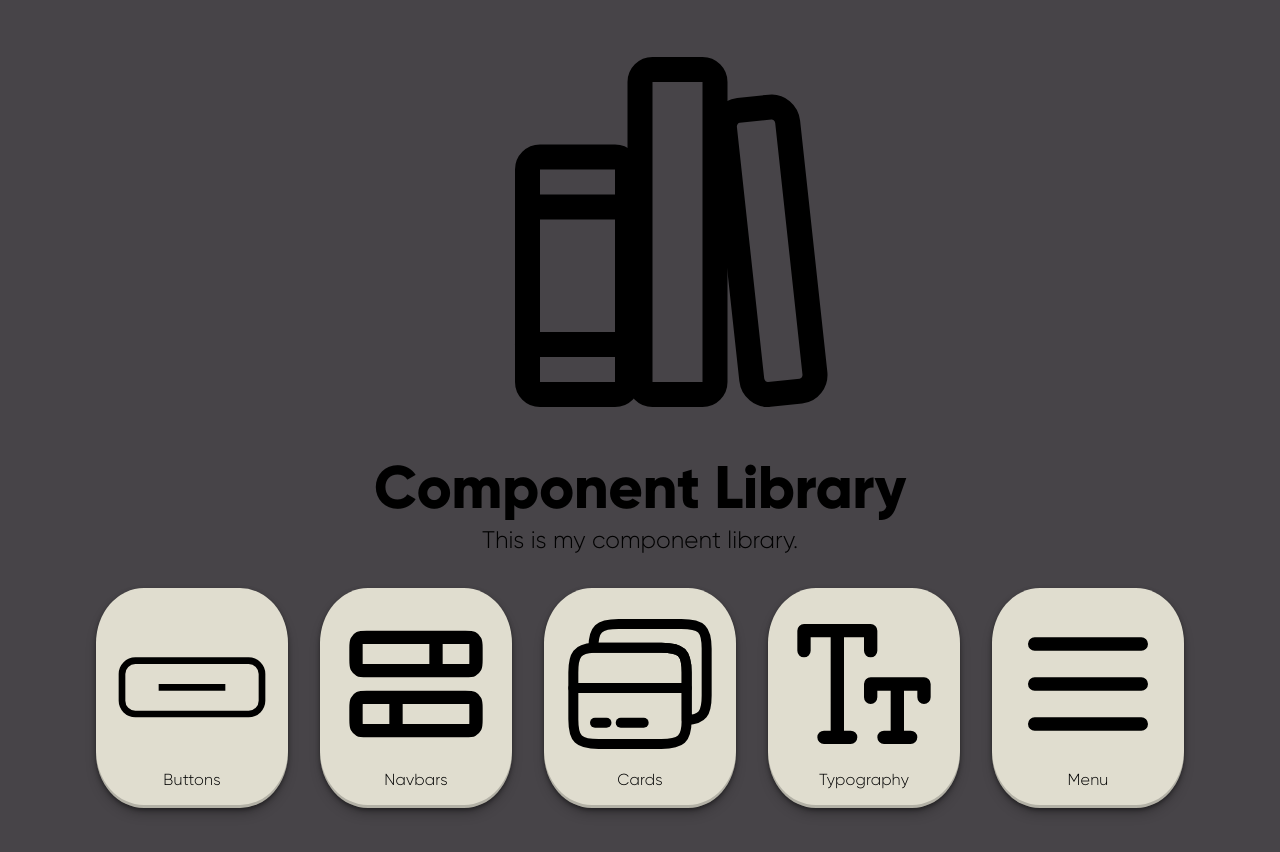
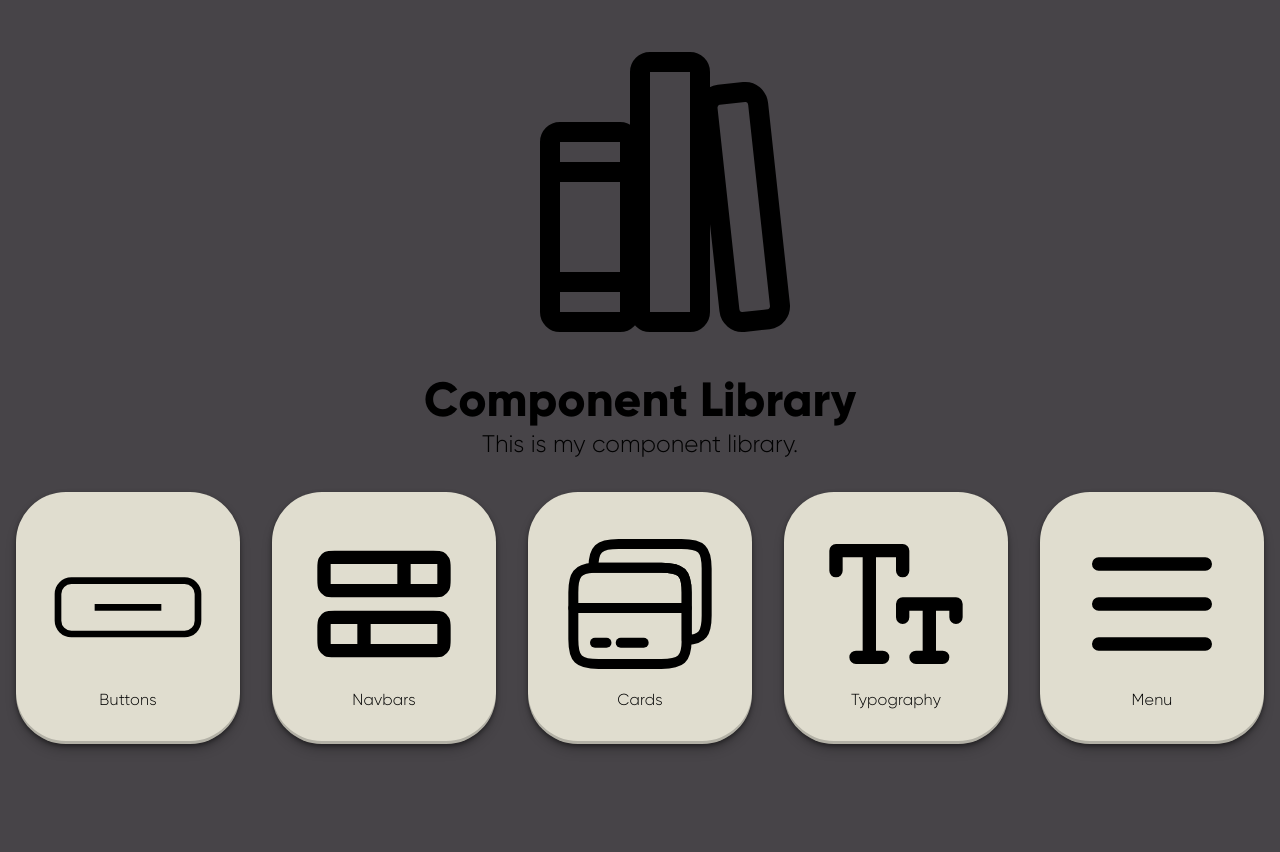
Before and after one commit to Lil-Youn/component-library, a React (Vite) app: page / in a window 1280 px wide. Shown: the top 852 px of the page. After the commit the page ends 808 px from the top, so only its background shows below. Built offline with nearby package versions, Linux system fonts and the light colour scheme.

Commit message:
Update site logo and content box styles

```diff
--- a/src/pages/home.tsx
+++ b/src/pages/home.tsx
@@ -11,10 +11,10 @@ import { Link } from "react-router-dom";
 function Home() {
   return (
     <Container>
-      <img src={LibraryLogo} alt="logo" style={{ width: "25rem" }} />
+      <img className="site-logo" src={LibraryLogo} alt="logo" />
       <Box sx={{ my: 2 }}>
         <Typography
-          variant="h2"
+          variant="h3"
           component="h1"
           sx={{ fontFamily: "Gilroy extra bold" }}
         >
@@ -24,97 +24,35 @@ function Home() {
           This is my component library.
         </Typography>
       </Box>
-      <Box sx={{ my: 2, display: "flex", justifyContent: "center" }}>
-        <Box
-          component={Link}
-          to="/buttons"
-          sx={{
-            m: 2,
-            p: 2,
-            color: "black",
-            textDecoration: "none",
-            borderRadius: "25%",
-            backgroundColor: "#E0DDCF",
-            boxShadow:
-              "rgba(0, 0, 0, 0.4) 0px 2px 4px, rgba(0, 0, 0, 0.3) 0px 7px 13px -3px, rgba(0, 0, 0, 0.2) 0px -3px 0px inset",
-          }}
-        >
+      <Box
+        className="site-box"
+        sx={{ my: 2, display: "flex", justifyContent: "center" }}
+      >
+        <Box className="site-content-box" component={Link} to="/buttons">
           <img src={ButtonLogo} alt="logo" style={{ width: "10rem" }} />
           <Typography variant="body1" sx={{ fontFamily: "Gilroy light" }}>
             Buttons
           </Typography>
         </Box>
-        <Box
-          component={Link}
-          to="/navbars"
-          sx={{
-            m: 2,
-            p: 2,
-            color: "black",
-            textDecoration: "none",
-            borderRadius: "25%",
-            backgroundColor: "#E0DDCF",
-            boxShadow:
-              "rgba(0, 0, 0, 0.4) 0px 2px 4px, rgba(0, 0, 0, 0.3) 0px 7px 13px -3px, rgba(0, 0, 0, 0.2) 0px -3px 0px inset",
-          }}
-        >
+        <Box className="site-content-box" component={Link} to="/navbars">
           <img src={NavbarLogo} alt="logo" style={{ width: "10rem" }} />
           <Typography variant="body1" sx={{ fontFamily: "Gilroy light" }}>
             Navbars
           </Typography>
         </Box>
-        <Box
-          component={Link}
-          to="/cards"
-          sx={{
-            m: 2,
-            p: 2,
-            color: "black",
-            textDecoration: "none",
-            borderRadius: "25%",
-            backgroundColor: "#E0DDCF",
-            boxShadow:
-              "rgba(0, 0, 0, 0.4) 0px 2px 4px, rgba(0, 0, 0, 0.3) 0px 7px 13px -3px, rgba(0, 0, 0, 0.2) 0px -3px 0px inset",
-          }}
-        >
+        <Box className="site-content-box" component={Link} to="/cards">
           <img src={CardLogo} alt="logo" style={{ width: "10rem" }} />
           <Typography variant="body1" sx={{ fontFamily: "Gilroy light" }}>
             Cards
           </Typography>
         </Box>
-        <Box
-          component={Link}
-          to="/typography"
-          sx={{
-            m: 2,
-            p: 2,
-            color: "black",
-            textDecoration: "none",
-            borderRadius: "25%",
-            backgroundColor: "#E0DDCF",
-            boxShadow:
-              "rgba(0, 0, 0, 0.4) 0px 2px 4px, rgba(0, 0, 0, 0.3) 0px 7px 13px -3px, rgba(0, 0, 0, 0.2) 0px -3px 0px inset",
-          }}
-        >
+        <Box className="site-content-box" component={Link} to="/typography">
           <img src={TypographyLogo} alt="logo" style={{ width: "10rem" }} />
           <Typography variant="body1" sx={{ fontFamily: "Gilroy light" }}>
             Typography
           </Typography>
         </Box>
-        <Box
-          component={Link}
-          to="/menu"
-          sx={{
-            m: 2,
-            p: 2,
-            color: "black",
-            textDecoration: "none",
-            borderRadius: "25%",
-            backgroundColor: "#E0DDCF",
-            boxShadow:
-              "rgba(0, 0, 0, 0.4) 0px 2px 4px, rgba(0, 0, 0, 0.3) 0px 7px 13px -3px, rgba(0, 0, 0, 0.2) 0px -3px 0px inset",
-          }}
-        >
+        <Box className="site-content-box" component={Link} to="/menu">
           <img src={MenuLogo} alt="logo" style={{ width: "10rem" }} />
           <Typography variant="body1" sx={{ fontFamily: "Gilroy light" }}>
             Menu
```
